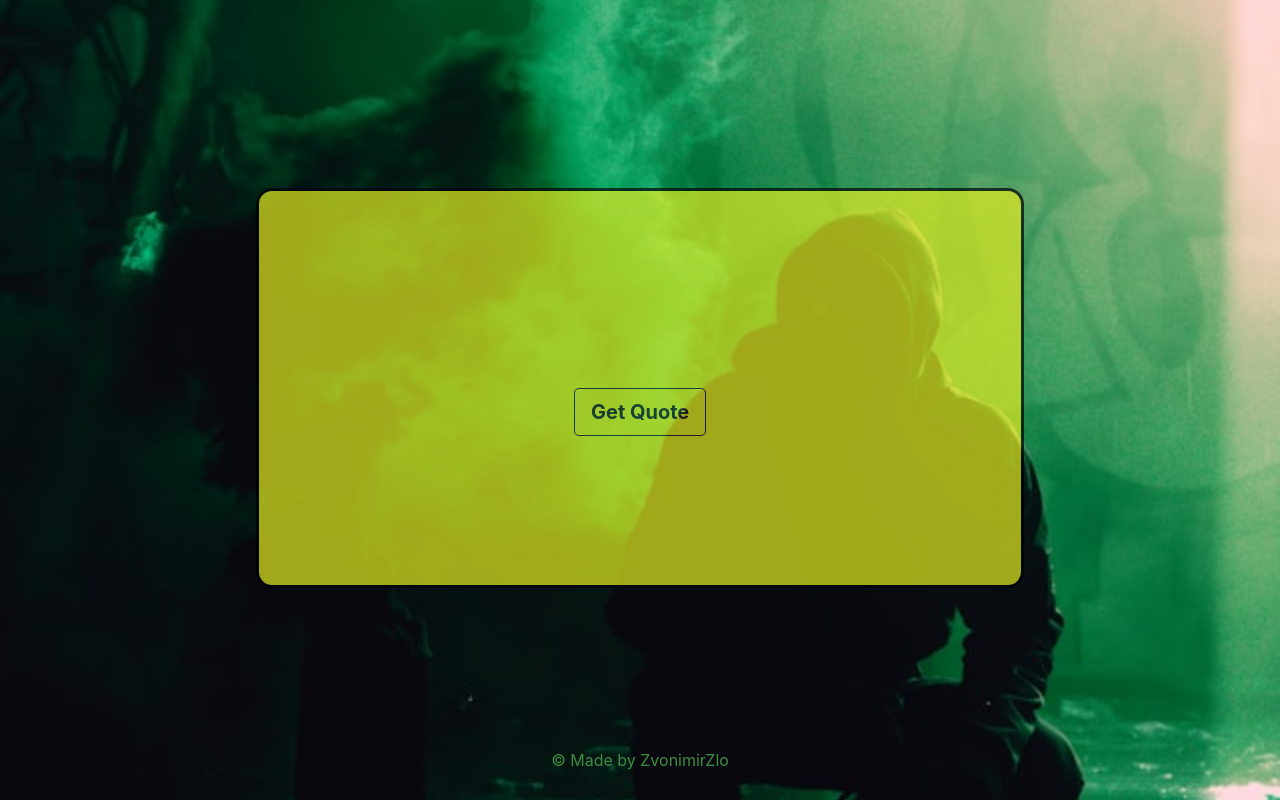
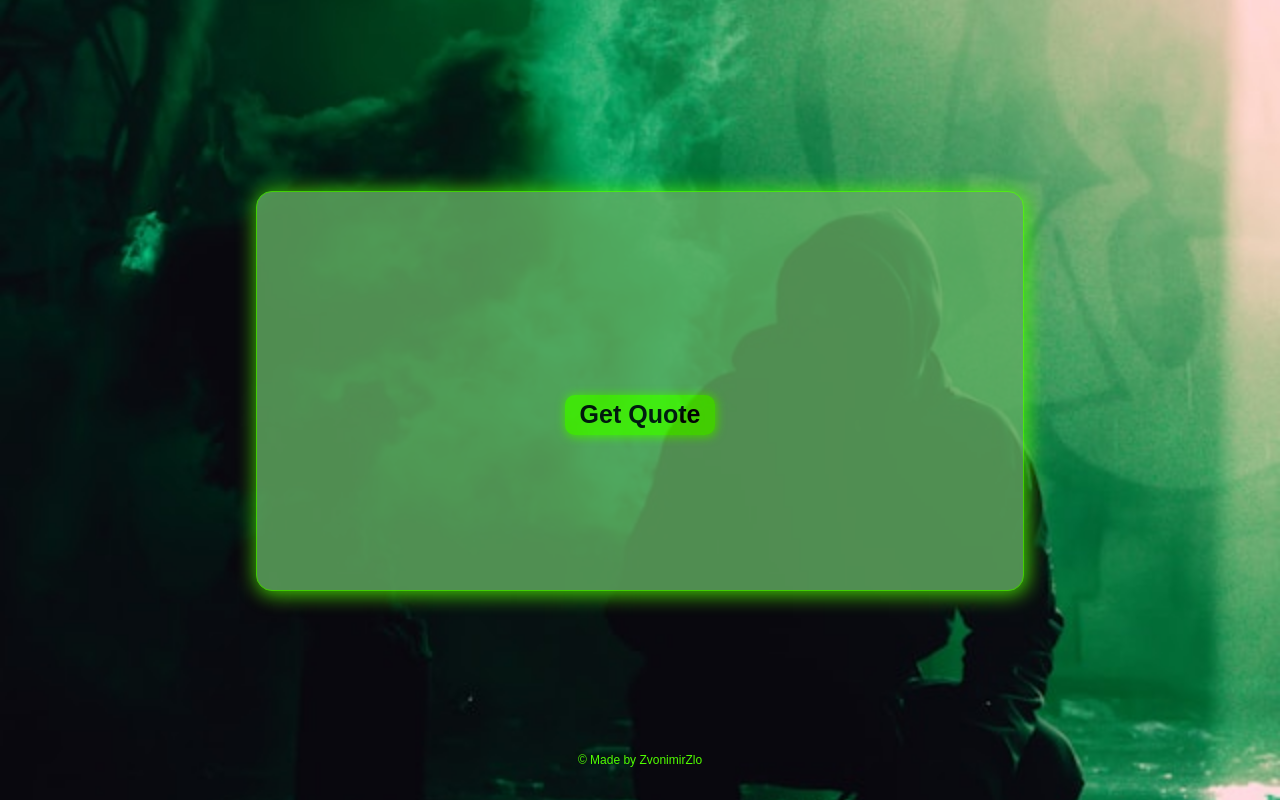
Before and after one commit to ZvonimirZlo/breaking-bad-quote-generator, a React (Create React App) app in the folder quote-generator/: page / in a window 1280 px wide. Built offline with nearby package versions, Linux system fonts and the light colour scheme.

Commit message:
added styles

```diff
--- a/quote-generator/src/App.css
+++ b/quote-generator/src/App.css
@@ -1,3 +1,9 @@
+:root {
+  --color: rgb(99, 176, 99);
+  --button-color:rgb(81, 255, 0);
+  --secondary-color: #113012;
+}
+
 
  .cont {
   display: flex;
@@ -6,30 +12,38 @@
   margin: 20vh auto;
   width: 60vw;
   height: 50vh;
-  border: 3px solid black;
+  border: 1px solid rgb(81, 255, 0);
   border-radius: 16px;
-  background-color: rgb(228, 238, 33);
-  opacity: 0.7;
+  background-color: var(--color);
+  opacity: 0.8;
   padding: 2rem;
+  box-shadow: 2px 2px 20px 2px rgb(81, 255, 0);
 }
 
 
 button{
-  transition: 0.5s;
+  background-color: var(--button-color);
+  font-weight: 100;
+  width: 150px;
+  border-radius: 10px;
+  border: rgb(81, 255, 0);
+  transition: 0.4s;
   max-width: 29vw;
   max-height: 10vh;
   margin-top: 5vh;
+  box-shadow: 1px 1px 10px 1px rgb(81, 255, 0);
 }
 
 button:hover {
-  background-color: #3e8e41;
-  color: rgb(228, 238, 33);
+  background-color: var(--secondary-color);
+  color: rgb(249, 255, 145);
 }
 
 .text {
   text-align: center;
   padding: 2rem;
   font-size: 25px;
+  color: black;
 }
 
 body {
@@ -40,15 +54,18 @@ body {
   justify-content: center;
 }
 
+
 footer {
   text-align: center;
-  color: #3e8e41;
+  color: var(--button-color);
   margin-top: 20vh;
+  font-size: 12px;
 }
 
-@media (min-width: 320px) and (max-width: 780px) {
+@media (min-width: 320px) and (max-width: 700px) {
   .cont {
-      width: 100vw;
-      height: 80vh;
+      width: 98vw;
+      height: 90vh;
   }
+
 }
--- a/quote-generator/src/App.js
+++ b/quote-generator/src/App.js
@@ -14,17 +14,16 @@ function App() {
   return (
     <>
       <div>
-        <div className='cont container-sm '>
+        <div className='cont container'>
           <div className='text'>
             <h3 className='animate__animated animate__fadeIn fw-bold'>{quotes.quote}</h3>
             <h4 className='animate__animated animate__fadeIn text-end fst-italic'>{quotes.author}</h4>
-            <button className='animate__animated animate__flip btn btn-outline-dark btn-lg fw-bold' onClick={getQuote}>Get Quote</button>
+            <button className='animate__animated animate__flip fw-bold' onClick={getQuote}>Get Quote</button>
           </div>
 
         </div>
 
       </div>
-
       <footer className="footer">© Made by ZvonimirZlo</footer>
     </>
   );
--- a/quote-generator/src/index.css
+++ b/quote-generator/src/index.css
@@ -1,9 +1,7 @@
 body {
   margin: 0;
   padding: 0;
-  font-family: -apple-system, BlinkMacSystemFont, 'Segoe UI', 'Roboto', 'Oxygen',
-    'Ubuntu', 'Cantarell', 'Fira Sans', 'Droid Sans', 'Helvetica Neue',
-    sans-serif;
+  font-family: cursive, sans-serif;
   -webkit-font-smoothing: antialiased;
   -moz-osx-font-smoothing: grayscale;
 }
```
